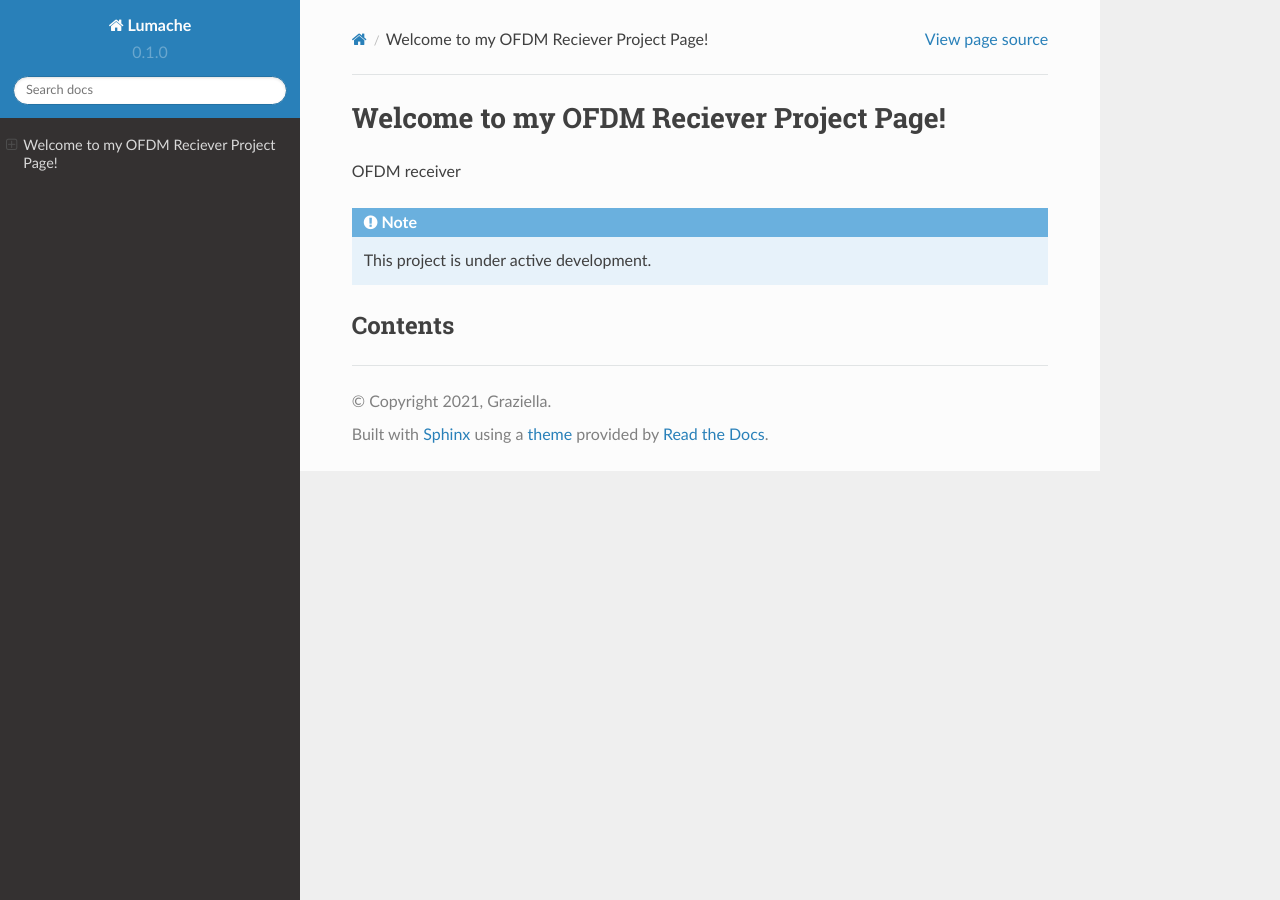
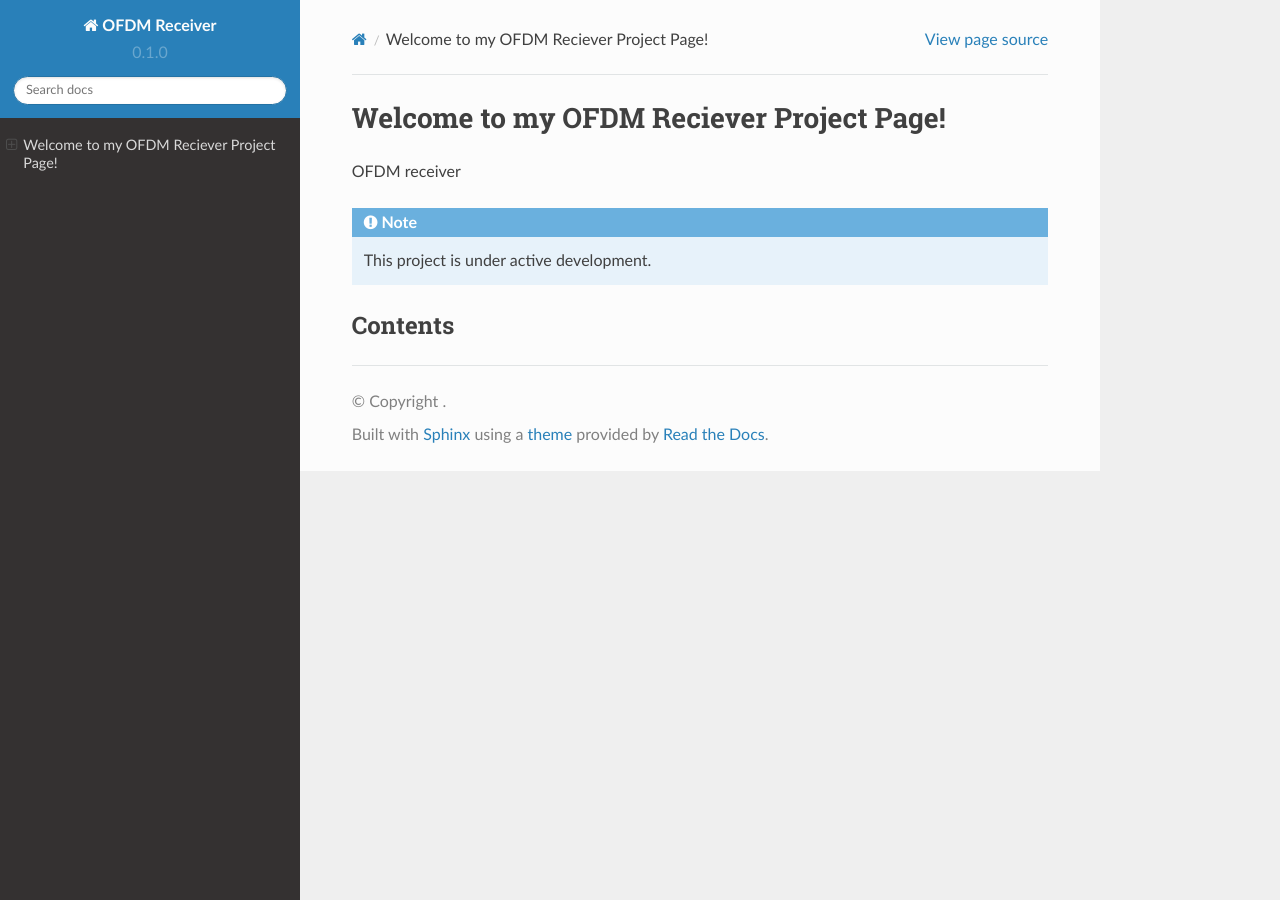
Before and after one commit to alikarb/OFDM-Recevier, a Sphinx documentation site: the page built from docs/source/index.rst, in a window 1280 px wide. Built offline with Sphinx 7.4.7 and the Read the Docs theme 2.0.0, drawn with Linux system fonts in a browser that asks for light colours; pages that are not in the unit, such as notebooks, are missing from menus.

Commit message:
Update conf.py

```diff
--- a/docs/source/conf.py
+++ b/docs/source/conf.py
@@ -2,9 +2,9 @@
 
 # -- Project information
 
-project = 'Lumache'
-copyright = '2021, Graziella'
-author = 'Graziella'
+project = 'OFDM Receiver'
+copyright = ''
+author = 'Ali Karbassi'
 
 release = '0.1'
 version = '0.1.0'
```
